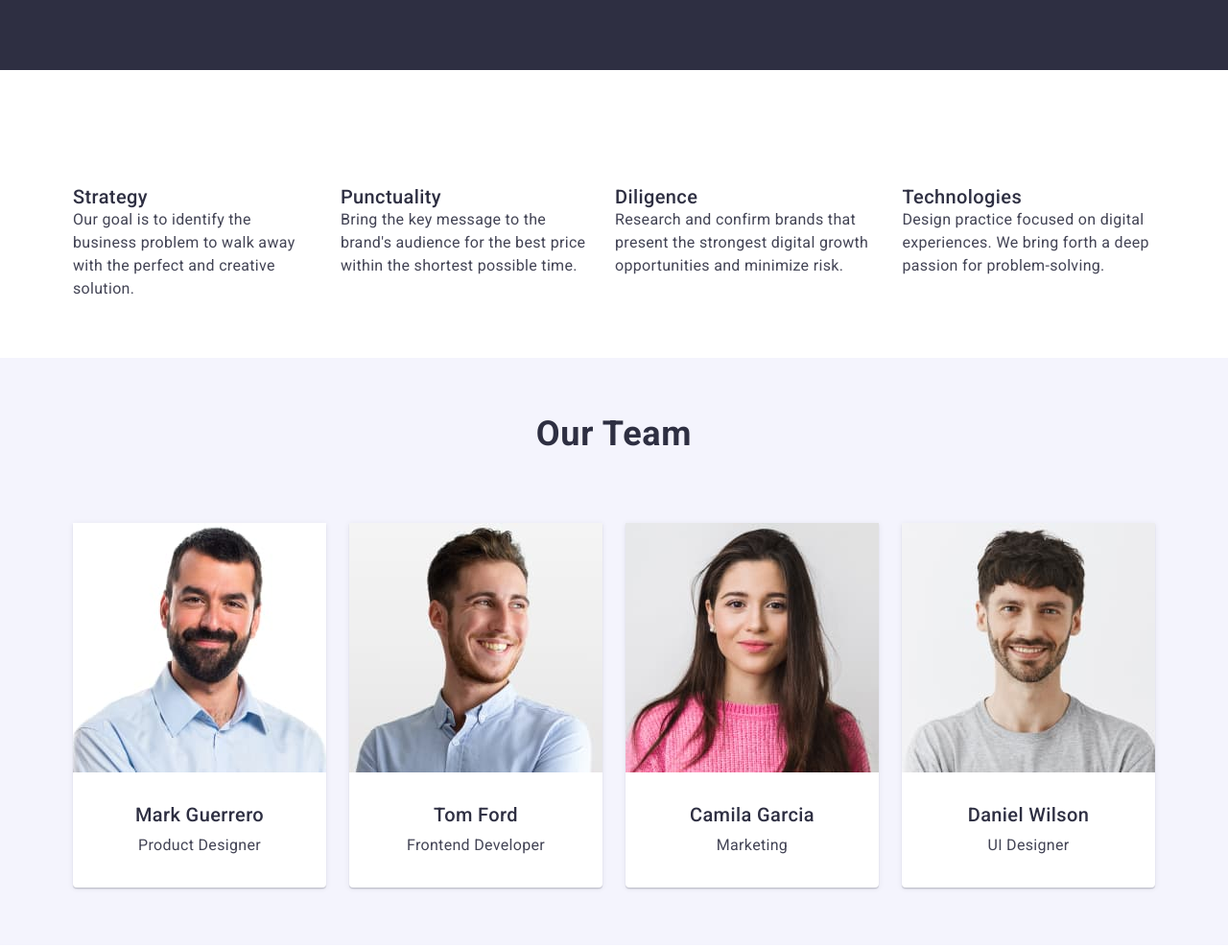
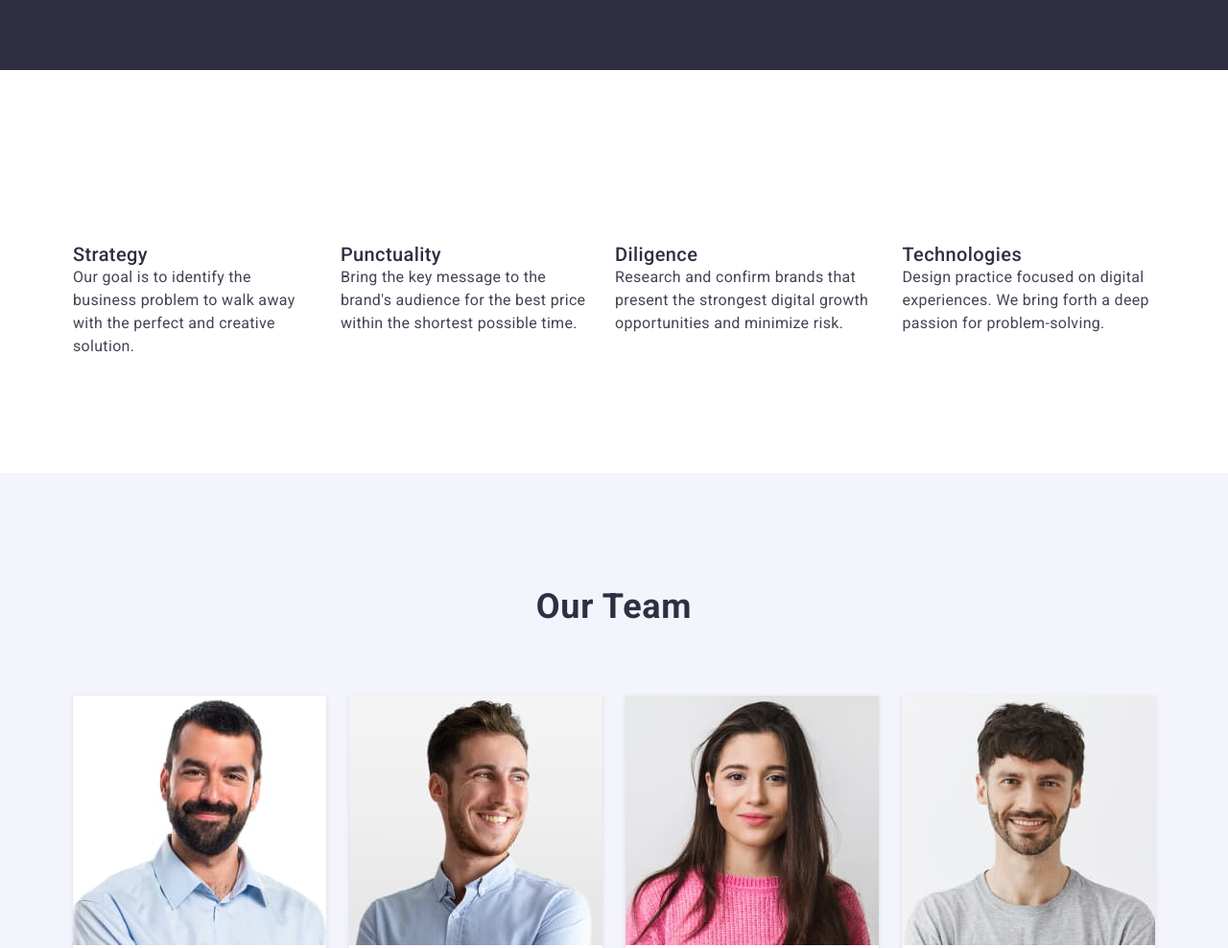
Before and after one commit to MikhailChuza/goit-markup-hw-03, a plain HTML site: page index.html in a window 1280 px wide. Shown: the part 600-1588 px from the top of the page at 96% size. Drawn offline with nearby package versions, Linux system fonts and the light colour scheme.

Commit message:
Update styles.css

```diff
--- a/css/styles.css
+++ b/css/styles.css
@@ -60,8 +60,8 @@ overflow: hidden;
 }
 
 .section {
-  padding-top: 60px;
-  padding-bottom: 60px;
+  padding-top: 120px;
+  padding-bottom: 120px;
 }
 
 /* ==============COMMON STYLES===================== */
@@ -74,7 +74,7 @@ overflow: hidden;
   display: flex;
   align-items: center;
   justify-content: space-between;
-  border-bottom: 1px solid var(--CORNFLOWER, #E7E9FC);
+  border-bottom: 1px solid #E7E9FC;
 }
 
 
```
